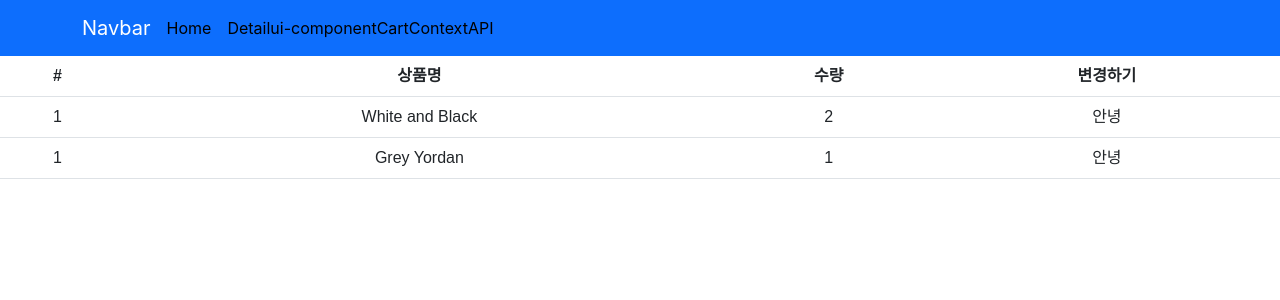
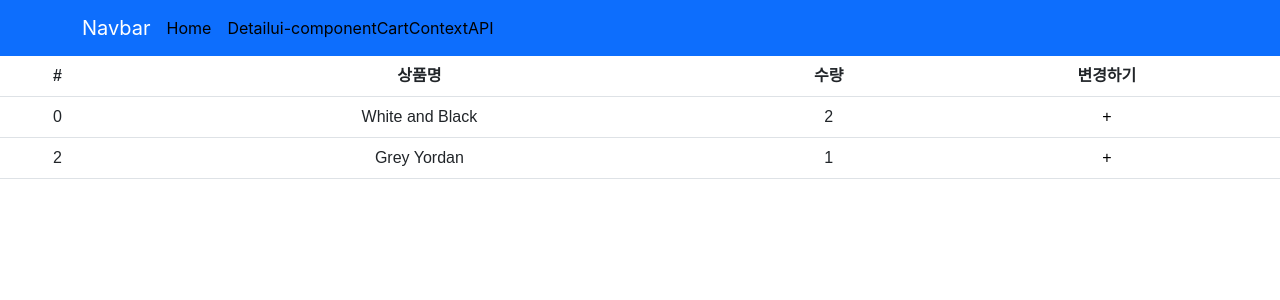
Before and after one commit to wangkodok/React-Study, a React (Create React App) app in the folder shop/: page /cart in a window 1280 px wide. Shown: the top 300 px of the page. Built offline with nearby package versions, Linux system fonts and the light colour scheme.

Commit message:
리액트 리덕스 state 변경하는 코드

```diff
--- a/shop/src/routes/Cart.js
+++ b/shop/src/routes/Cart.js
@@ -1,5 +1,6 @@
 import { Table } from "react-bootstrap";
-import { useSelector } from "react-redux";
+import { useDispatch, useSelector } from "react-redux";
+import { 변경, 이름변경, 숫자증가 } from "../store"; // store 파일에서 변경해주는 함수 불러오기
 
 function Cart() {
   let state = useSelector((state) => {
@@ -7,7 +8,12 @@ function Cart() {
   });
   console.log(state);
 
+  // useDispatch 사용하기
+  let dispatch = useDispatch();
+
   return (
+    <>
+      {/* <div>{state.user}</div> */}
       <Table>
         <thead>
           <tr>
@@ -18,20 +24,28 @@ function Cart() {
           </tr>
         </thead>
         <tbody>
-        <tr>
-          <td>1</td>
-          <td>{state.cart[0].name}</td>
-          <td>{state.cart[0].count}</td>
-          <td>안녕</td>
+          {state.cart.map((value, i) => {
+            return (
+              <tr key={i}>
+                <td>{state.cart[i].id}</td>
+                <td>{state.cart[i].name}</td>
+                <td>{state.cart[i].count}</td>
+                <td>
+                  <button
+                    // 3. 불러온 함수를 감싸주고 변경하기 "dispatch(변경())" 작성하기
+                    onClick={() => {
+                      dispatch(변경());
+                    }}
+                  >
+                    +
+                  </button>
+                </td>
               </tr>
-        <tr>
-          <td>1</td>
-          <td>{state.cart[1].name}</td>
-          <td>{state.cart[1].count}</td>
-          <td>안녕</td>
-        </tr>
+            );
+          })}
         </tbody>
       </Table>
+    </>
   );
 }
 
--- a/shop/src/store.js
+++ b/shop/src/store.js
@@ -2,8 +2,24 @@ import { configureStore, createSlice } from "@reduxjs/toolkit";
 
 let user = createSlice({
   name: "user",
-  initialState: "홍길동",
+  initialState: "K",
+
+  // 1. state 변경해주는 함수 만들기
+  reducers: {
+    변경(state) {
+      return state + "D";
+    },
+    이름변경() {
+      return "K";
+    },
+    숫자증가(state) {
+      return 1 + state;
+    },
+  },
 });
+
+// 2. 변경해주는 함수 export 하기
+export let { 변경, 이름변경, 숫자증가 } = user.actions;
 
 let box = createSlice({
   name: "box",
```
Lines whose indentation alone changed are shown as unchanged.
